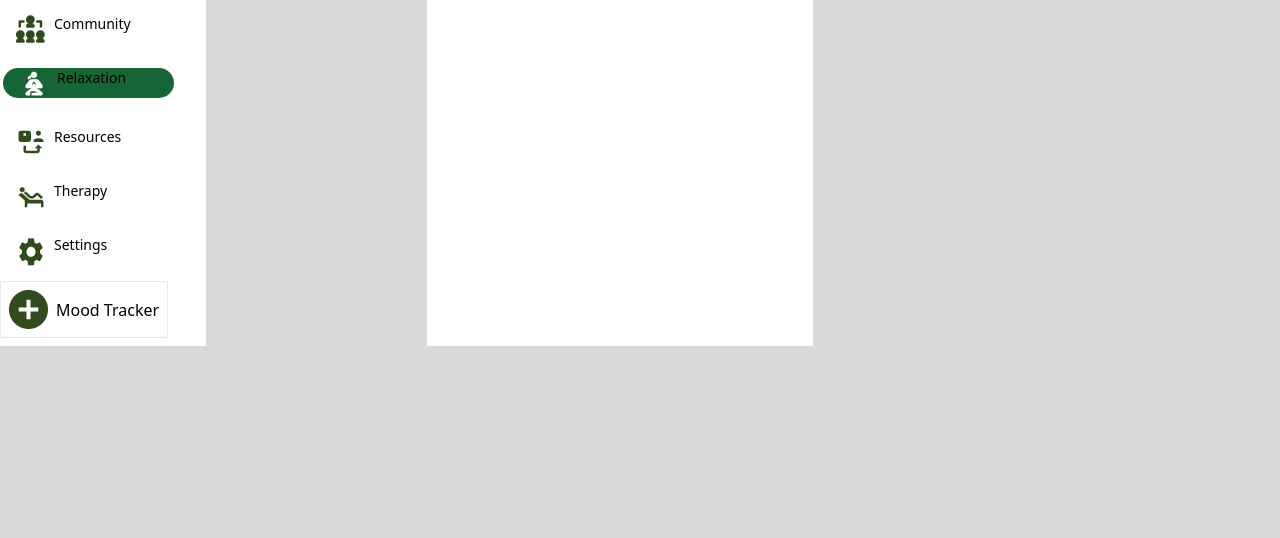
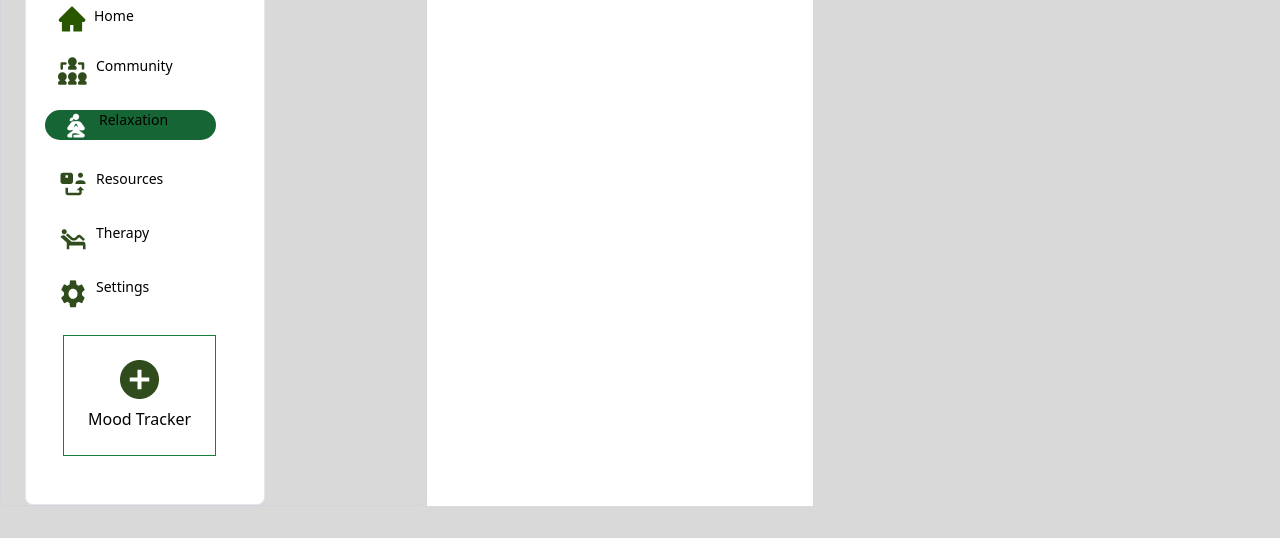
Before and after one commit to Peacesandy/Personalthrive, a website: page public/Frame28.html in a window 1280 px wide. Shown: the part 262-800 px from the top of the page. Drawn offline with nearby package versions, Linux system fonts and the light colour scheme.

Commit message:
started adding component

```diff
--- a/public/Frame28.html
+++ b/public/Frame28.html
@@ -28,8 +28,8 @@
 
      <section class="bg-[#D9D9D9]">
         <div class="grid grid-cols-3">
-            <div class="flex">
-                <nav class="text-right bg-white">
+            <div class="flex pl-6 rounded-lg border border-gray-300 pt-6">
+                <nav class="text-right bg-white p-4 rounded-lg border">
                     <div class="flex items-center">
                         <div>
                             <p>Welcome back</p>
@@ -81,15 +81,15 @@
                        </li>
                     </ul>
                     <ul>
-                        <li class="py-2">
-                            <button class="border p-2 flex items-center justify-center">
-                                <a href="" class="flex items-center">
-                                    <img src="plusicon.png" alt="" class="mr-2">
-                                    <span>Mood Tracker</span>
+                        <li class="py-1 pt-5 pr-8 pb-8">
+                            <button class="border p-6 text-center border-green-700">
+                                <a href="" class="block">
+                                    <img src="plusicon.png" alt="" class="mx-auto">
+                                    <span class="mt-2 block">Mood Tracker</span>
                                 </a>
                             </button>
                         </li>
-
+                        </li>
                     </ul>
                 </nav>
             </div> <!--end nav-->
```
